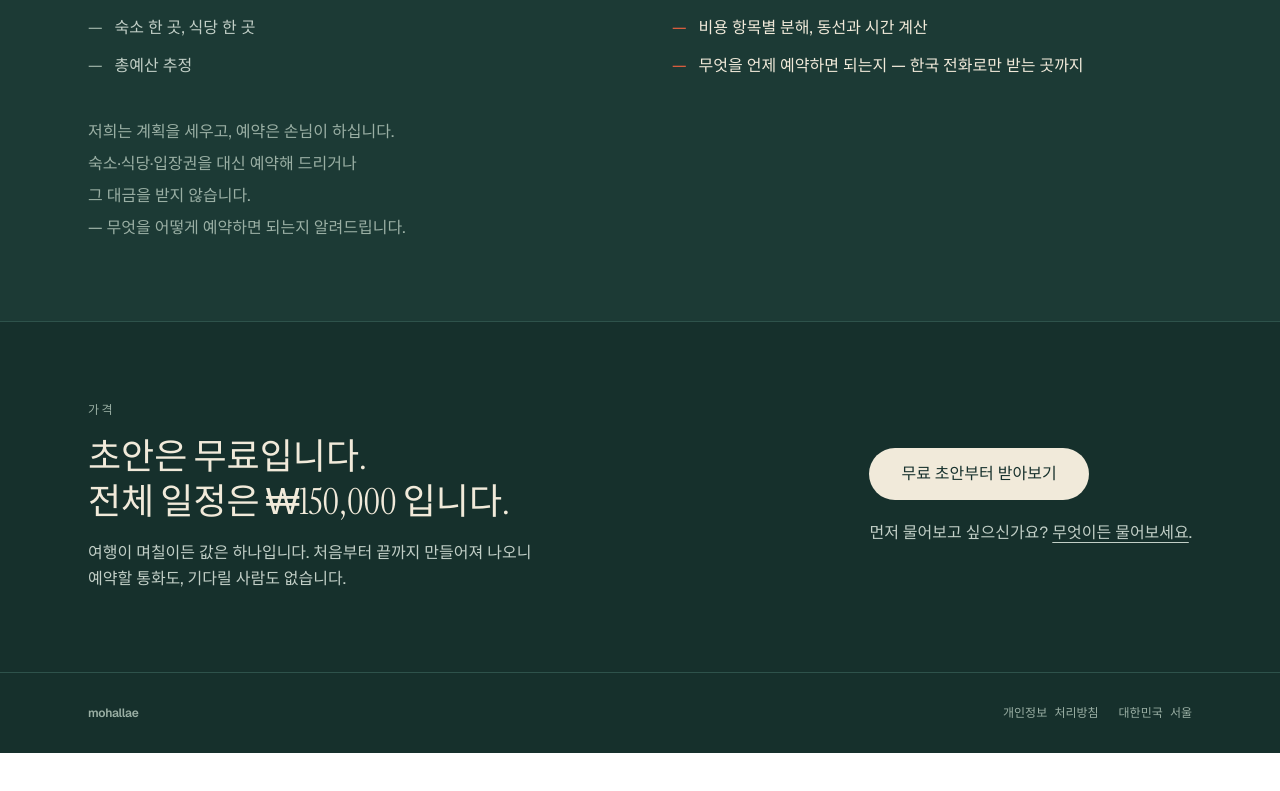
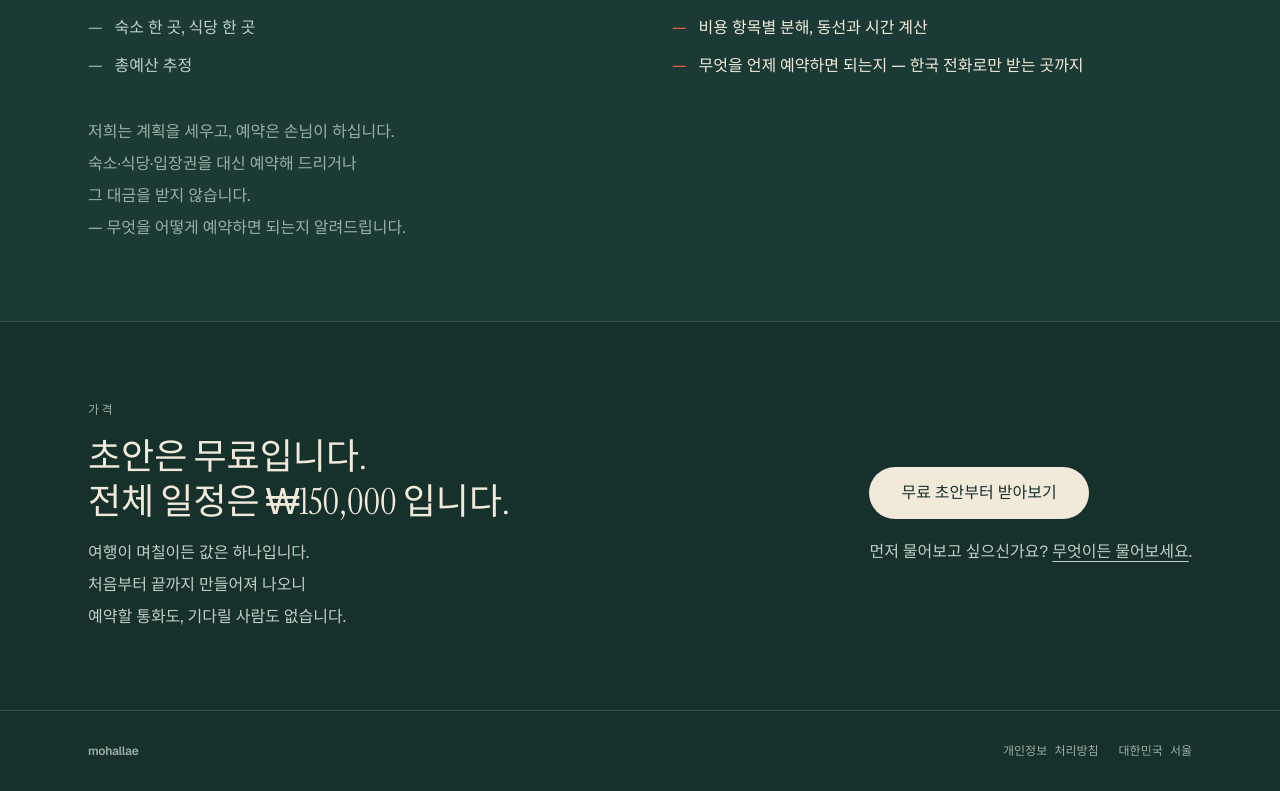
Before and after one commit to ssunie2/korea-travel-consulting, a Next.js app: page / in a window 1280 px wide. Shown: the part 4783-5574 px from the top of the page. Before the commit the page ends 5536 px from the top, so only its background shows below. Built offline with nearby package versions, Linux system fonts and the light colour scheme; no server answers.

Commit message:
가격 설명글을 세 도막으로 나눔
값 하나 / 만들어져 나온다 / 그래서 기다릴 게 없다, 셋으로 갈랐다.
영어 문구도 같은 구조로 맞췄다.

Co-Authored-By: Claude Opus 5 <noreply@anthropic.com>

```diff
--- a/app/page.tsx
+++ b/app/page.tsx
@@ -789,12 +789,22 @@ export default async function Home() {
                 ),
               })}
             </p>
-            <p className="mt-4 max-w-md leading-relaxed text-[var(--c-text-2)]">
+            <div className="mt-4 max-w-md space-y-1.5 leading-relaxed text-[var(--c-text-2)]">
               {t({
-                ko: "여행이 며칠이든 값은 하나입니다. 처음부터 끝까지 만들어져 나오니 예약할 통화도, 기다릴 사람도 없습니다.",
-                en: "One price, however long your trip is. It's put together for you start to finish — so there's no call to book and nobody to wait on.",
-              })}
-            </p>
+                ko: [
+                  "여행이 며칠이든 값은 하나입니다.",
+                  "처음부터 끝까지 만들어져 나오니",
+                  "예약할 통화도, 기다릴 사람도 없습니다.",
+                ],
+                en: [
+                  "One price, however long your trip is.",
+                  "It's put together for you start to finish —",
+                  "no call to book, nobody to wait on.",
+                ],
+              }).map((line, i) => (
+                <p key={i}>{line}</p>
+              ))}
+            </div>
           </div>
           <div id="contact" className="scroll-mt-20 md:justify-self-end">
             <Link
```
